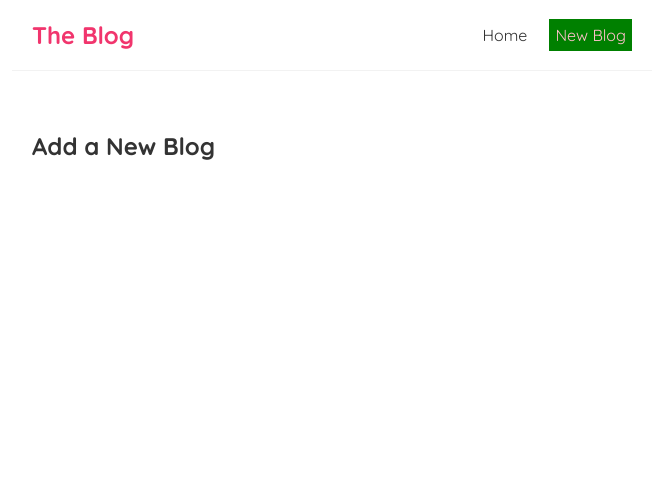
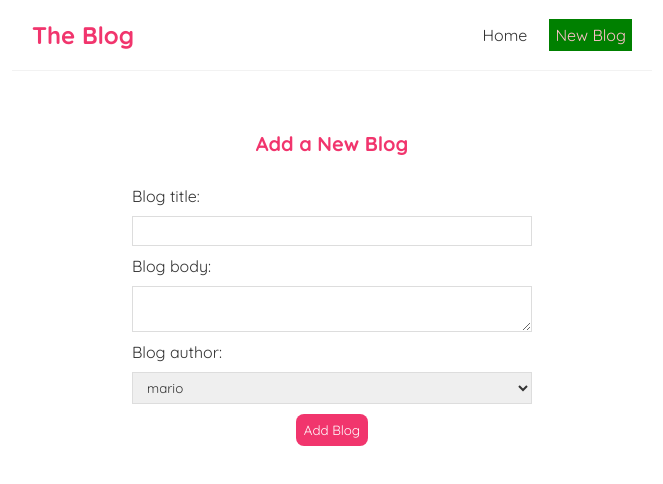
Before and after one commit to Binuraowin/react-tutorial, a React (Create React App) app in the folder react-tutorial/: page /create in a window 1280 px wide. Shown: the top 484 px of the page, without its empty margins (308-971 px from the left). Built offline with nearby package versions, Linux system fonts and the light colour scheme.

Commit message:
create blog

```diff
--- a/react-tutorial/src/Create.js
+++ b/react-tutorial/src/Create.js
@@ -1,7 +1,37 @@
+import { useState } from "react";
+
 const Create = () => {
+    const [title, setTitle] = useState('');
+    const [body, setBody] = useState('');
+    const [author, setAuthor] = useState('mario');
+
     return (
         <div className="create">
             <h2>Add a New Blog</h2>
+            <form>
+                <label>Blog title:</label>
+                <input
+                    type="text"
+                    required
+                    value={title}
+                    onChange={(e) => setTitle(e.target.value)}
+                />
+                <label>Blog body:</label>
+                <textarea
+    required
+    value={body}
+    onChange={(e) => setBody(e.target.value)}
+    />
+                <label>Blog author:</label>
+                <select
+                    value={author}
+                    onChange={(e) => setAuthor(e.target.value)}
+                >
+                    <option value="binura">mario</option>
+                    <option value="owin">yoshi</option>
+                </select>
+                <button>Add Blog</button>
+            </form>
         </div>
     );
 }
--- a/react-tutorial/src/index.css
+++ b/react-tutorial/src/index.css
@@ -69,3 +69,35 @@
   border-radius: 8px;
   cursor: pointer;
 }
+
+/* create new blog form */
+.create {
+  max-width: 400px;
+  margin: 0 auto;
+  text-align: center;
+}
+.create label {
+  text-align: left;
+  display: block;
+}
+.create h2 {
+  font-size: 20px;
+  color: #f1356d;
+  margin-bottom: 30px;
+}
+.create input, .create textarea, .create select {
+  width: 100%;
+  padding: 6px 10px;
+  margin: 10px 0;
+  border: 1px solid #ddd;
+  box-sizing: border-box;
+  display: block;
+}
+.create button {
+  background: #f1356d;
+  color: #fff;
+  border: 0;
+  padding: 8px;
+  border-radius: 8px;
+  cursor: pointer;
+}
```
